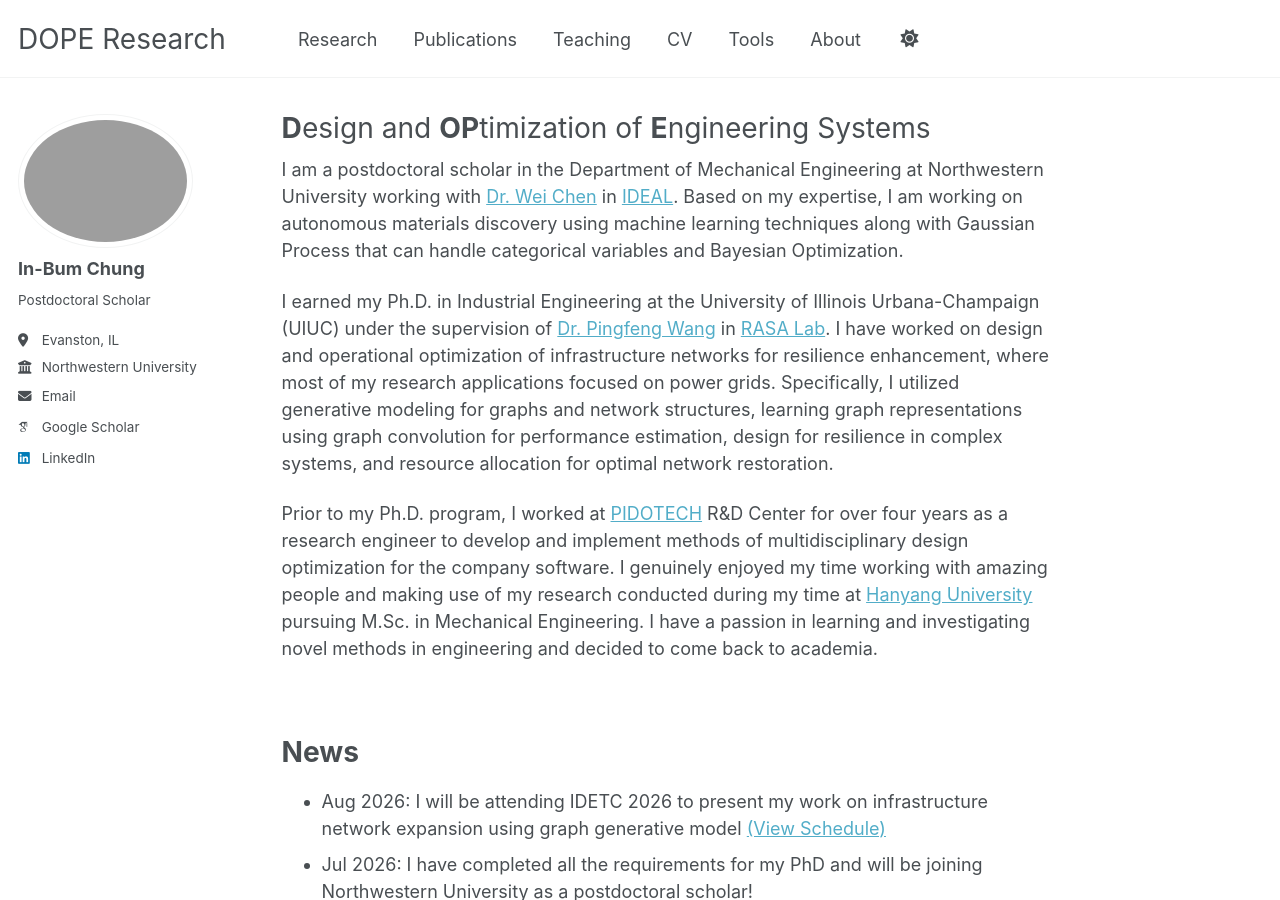
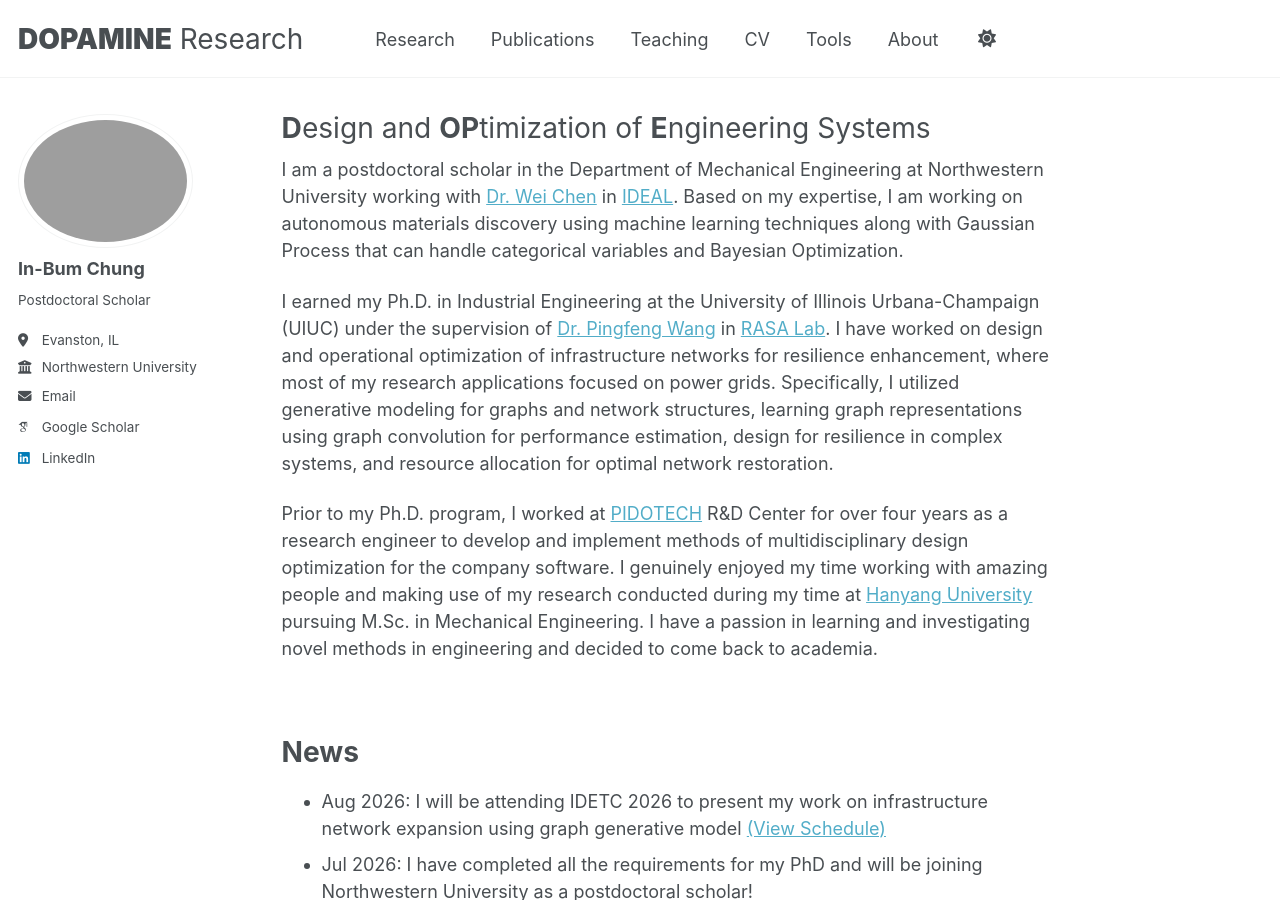
Before and after one commit to IBChung/IBChung.github.io, a Jekyll site: the page built from _pages/about.md, in a window 1280 px wide and 900 px high. Built offline with Jekyll 4.4.1, drawn with Linux system fonts in a browser that asks for light colours; some web fonts are replaced; a script that is not in the unit is left out.

Commit message:
Update brand name from 'DOPE' to 'DOPAMlNE'

```diff
--- a/_includes/masthead.html
+++ b/_includes/masthead.html
@@ -8,7 +8,7 @@
         <ul class="visible-links">
           <li class="masthead__menu-item masthead__menu-item--lg persist">
             <a href="{{ base_path }}/">
-              <span class="brand-dope">DOPE</span> <span class="brand-research">Research</span>
+              <span class="brand-name">DOPAMlNE</span> <span class="brand-research">Research</span>
             </a>
           </li>
           {% for link in site.data.navigation.main %}
```
